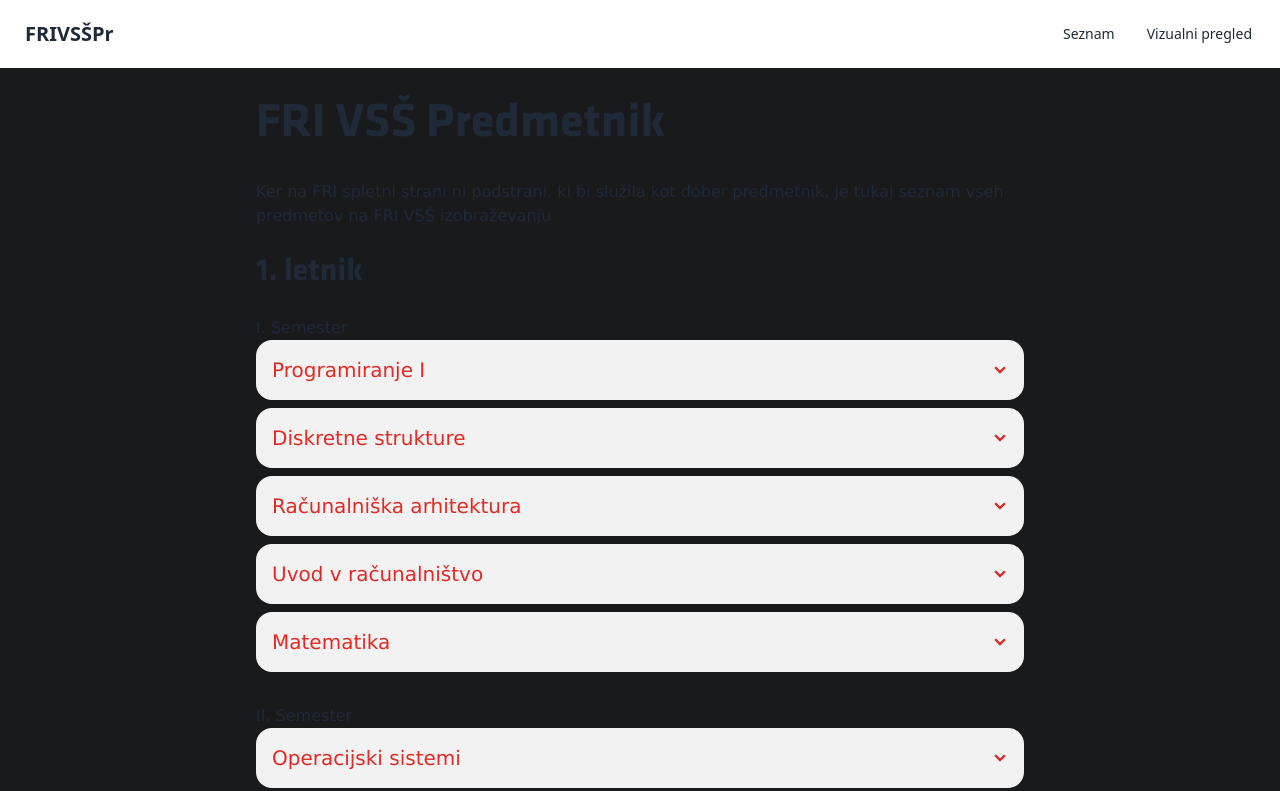
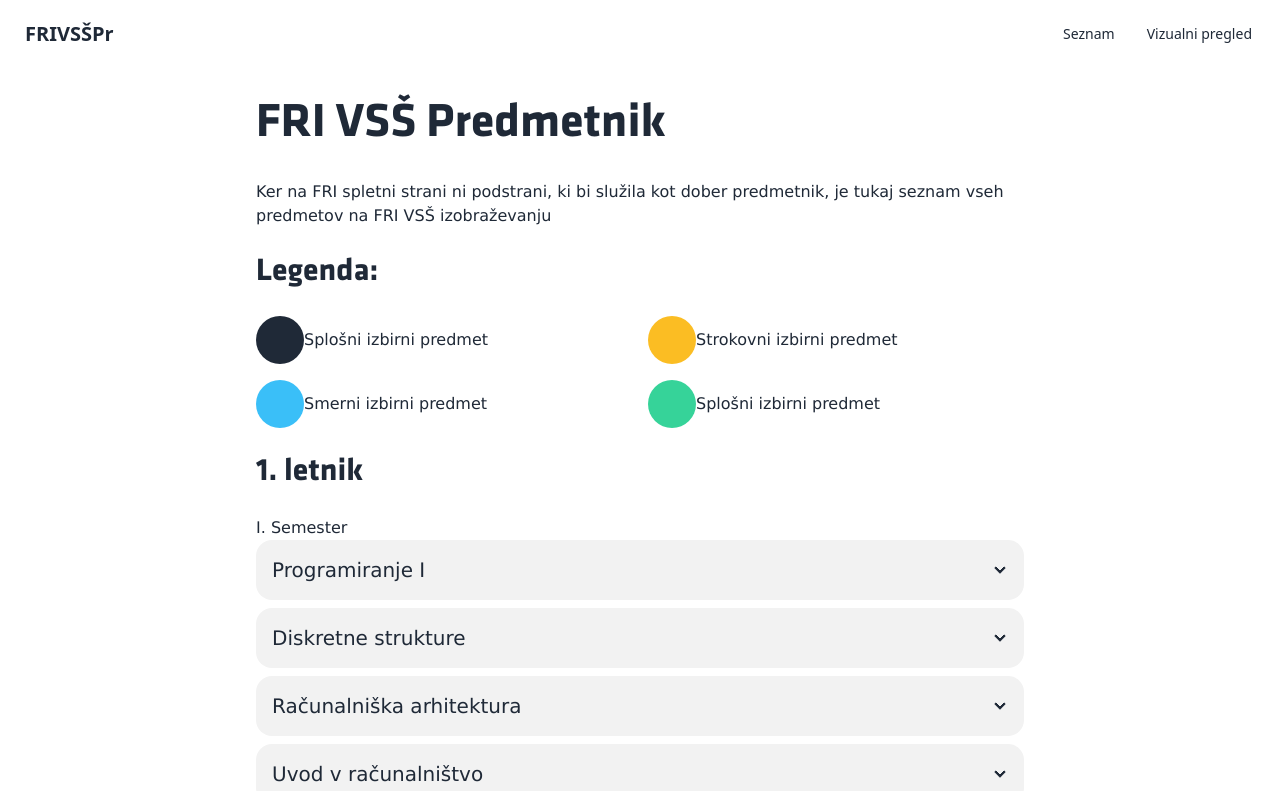
Before and after one commit to aikenahac/frivsspr, a SvelteKit app: page / in a window 1280 px wide. Shown: the top 791 px of the page. Built offline with nearby package versions, Linux system fonts and the light colour scheme.

Commit message:
Color coding

```diff
--- a/src/lib/components/Subject.svelte
+++ b/src/lib/components/Subject.svelte
@@ -1,5 +1,6 @@
 <script lang="ts">
-  import type { Subject } from '../types';
+  import type { Subject, SubjectType } from '../types';
+  import { SubjectType as SubjectTypeVar } from '../types';
 
   function higlightSubject(id: string) {
     const el = document.getElementById(id);
@@ -21,13 +22,31 @@
     }
   }
 
+  function getSubjectColor(type: SubjectType | undefined): string {
+    switch (type) {
+      case SubjectTypeVar.Disciplinary:
+        return 'text-warning';
+      case SubjectTypeVar.Directionary:
+        return 'text-info';
+      case SubjectTypeVar.Common:
+        return 'text-success';
+      case SubjectTypeVar.Mandatory:
+      default:
+        return 'text-base-content';
+    }
+  }
+
   export let subject: Subject;
 </script>
 
 <main class="pb-2">
   <div id={subject.info.code} class="collapse collapse-arrow bg-base-200">
     <input type="checkbox" />
-    <div class="collapse-title text-xl font-medium text-[#e12a26]">
+    <div
+      class="collapse-title text-xl font-medium {getSubjectColor(
+        subject.info.type,
+      )}"
+    >
       {subject.info.name}
     </div>
     <div class="collapse-content">
@@ -43,11 +62,11 @@
         <br />
         Predpogoji:
         <br />
-        <ul class="pl-8 list-disc">
+        <ul class="pl-6 list-disc">
           {#each subject.prerequisites as prerequisite}
             <li>
               <button
-                class="text-[#e12a26]"
+                class="text-[#e12a26] text-left"
                 on:click={() => higlightSubject(prerequisite.code)}
                 >{prerequisite.name}</button
               >
@@ -58,11 +77,11 @@
       {#if subject.related != null && subject.related.length > 0}
         <br />
         Smiselne povezave:
-        <ul class="pl-8 list-disc">
+        <ul class="pl-6 list-disc">
           {#each subject.related as related}
             <li>
               <button
-                class="text-[#e12a26]"
+                class="text-[#e12a26] text-left"
                 on:click={() => higlightSubject(related.code)}
                 >{related.name}</button
               >
--- a/src/lib/content.ts
+++ b/src/lib/content.ts
@@ -778,6 +778,13 @@ export const semesterV: Subject[] = [
       },
     ],
   },
+  {
+    info: {
+      name: 'Splošni izbirni predmet',
+      code: 'splosni-izbirni-predmeti',
+      type: SubjectType.Common,
+    },
+  },
 ];
 
 export const semesterVI: Subject[] = [
@@ -795,11 +802,4 @@ export const semesterVI: Subject[] = [
       type: SubjectType.Mandatory,
     },
   },
-  {
-    info: {
-      name: 'Splošni izbirni predmet',
-      code: 'splosni-izbirni-predmeti',
-      type: SubjectType.Common,
-    },
-  },
 ];
--- a/src/routes/+page.svelte
+++ b/src/routes/+page.svelte
@@ -8,6 +8,7 @@
     semesterVI,
     semseterIII,
   } from '$lib/content';
+  import { SubjectType } from '$lib/types';
 </script>
 
 <svelte:head>
@@ -15,7 +16,7 @@
 </svelte:head>
 
 <body>
-  <div class="base">
+  <div class="flex justify-center items-center">
     <div class="container">
       <div class="content">
         <h1 class="title main-title">FRI VSŠ Predmetnik</h1>
@@ -23,6 +24,34 @@
           Ker na FRI spletni strani ni podstrani, ki bi služila kot dober
           predmetnik, je tukaj seznam vseh predmetov na FRI VSŠ izobraževanju
         </p>
+
+        <h2 class="title legend">Legenda:</h2>
+        <div class="grid grid-cols-2 gap-4">
+          <div class="flex flex-column items-center">
+            <div class="avatar pr-2">
+              <div class="bg-base-content rounded-full w-12" />
+            </div>
+            <p>{SubjectType.Common}</p>
+          </div>
+          <div class="flex flex-column items-center">
+            <div class="avatar pr-2">
+              <div class="bg-warning rounded-full w-12" />
+            </div>
+            <p>{SubjectType.Disciplinary}</p>
+          </div>
+          <div class="flex flex-column items-center">
+            <div class="avatar pr-2">
+              <div class="bg-info rounded-full w-12" />
+            </div>
+            <p>{SubjectType.Directionary}</p>
+          </div>
+          <div class="flex flex-column items-center">
+            <div class="avatar pr-2">
+              <div class="bg-success rounded-full w-12" />
+            </div>
+            <p>{SubjectType.Common}</p>
+          </div>
+        </div>
 
         <div>
           <h2 class="title year">1. letnik</h2>
@@ -150,13 +179,6 @@
     padding: 0;
   }
 
-  .base {
-    background-color: #191a1c;
-    display: flex;
-    justify-content: center;
-    align-items: center;
-  }
-
   .container {
     width: 60vw;
     min-height: 100vh;
@@ -172,7 +194,8 @@
     font-size: 3rem;
   }
 
-  .year {
+  .year,
+  .legend {
     font-size: 2rem;
   }
 
```
